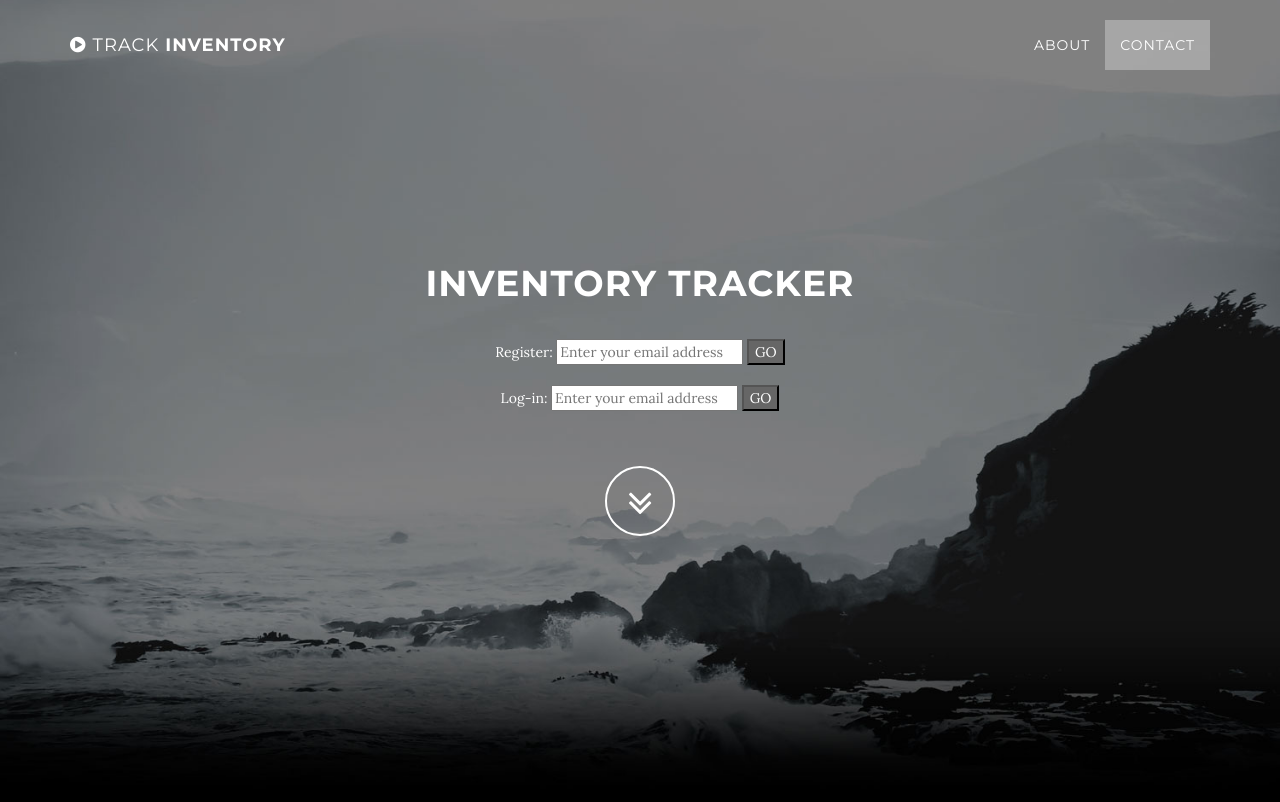
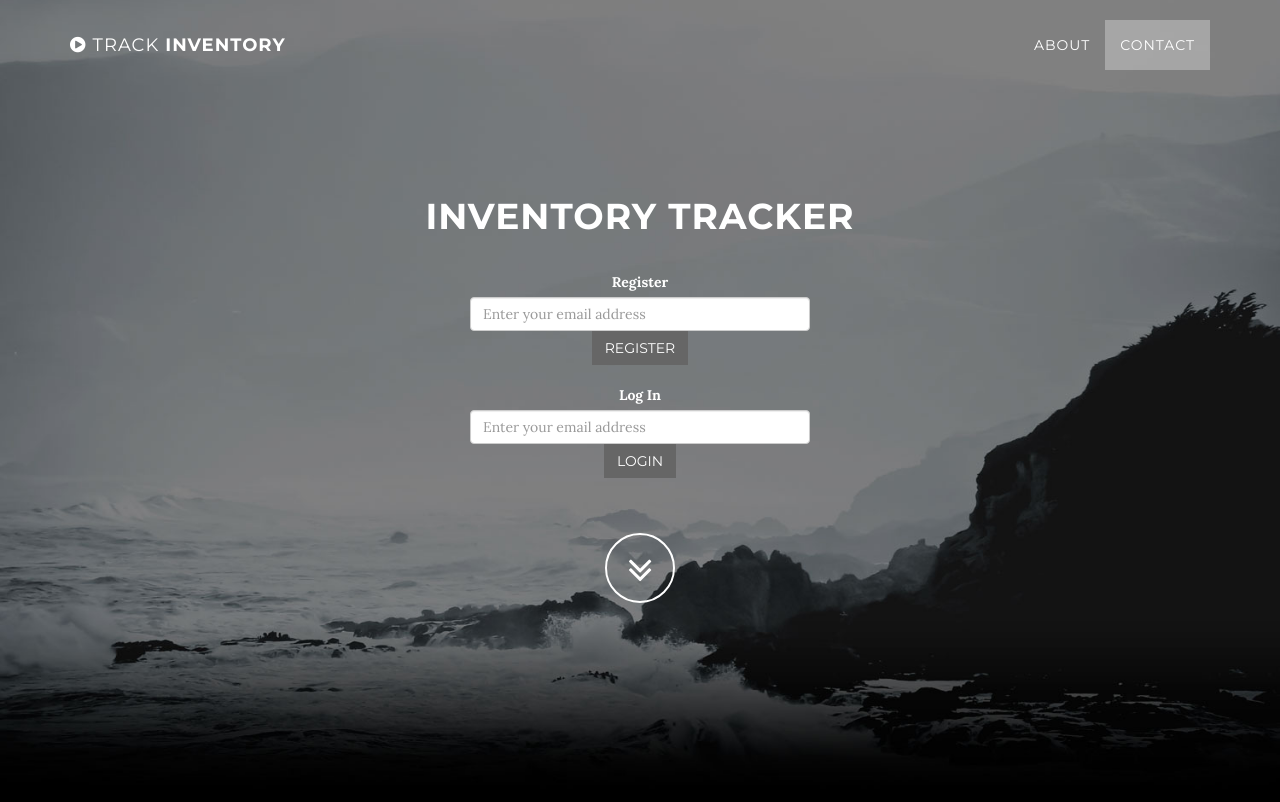
Before and after one commit to MicahSteinbrecher/inventory-flask, a Flask app: page /login in a window 1280 px wide. Shown: the top 802 px of the page. Run offline with Flask 2, Linux system fonts and the light colour scheme; some libraries are stand-ins or nearby versions.

Commit message:
style edits

```diff
--- a/app.py
+++ b/app.py
@@ -45,7 +45,10 @@ def change_to_diamonds(stones):
         diamond.set_color(stone.color)
         diamond.set_size(stone.size)
         diamond.set_shape('round')
-        diamond.value = diamond.get_carat_price(os.environ['RAPAPORT_USERNAME'], os.environ['RAPAPORT_PASSWORD']) * stone.size
+        try:
+            diamond.value = diamond.get_carat_price(os.environ['RAPAPORT_USERNAME'], os.environ['RAPAPORT_PASSWORD']) * stone.size
+        except:
+            diamond.value = -1
         diamond.set_shape(stone.shape)
         diamonds.append(diamond)
     return diamonds
--- a/templates/login.html
+++ b/templates/login.html
@@ -5,17 +5,19 @@
     <div class="col-md-8 col-md-offset-2">
         <h1>Inventory Tracker</h1>
         <form action="{{url_for('create_user')}}" method="POST">
-            <div style="width:340px;text-align:center;margin:0 auto;">
-                Register: <input placeholder="Enter your email address" type="email" name="email" style="color:#000000">
-                <span><button type="submit" style= "background: #666666;">GO</button></span>
+            <div class = 'form-group' style="width:340px;text-align:center;margin:0 auto;">
+                <label for="register">Register</label>
+                <input class="form-control" id = 'register' placeholder="Enter your email address" type="email" name="email" style="color:#000000">
+                <span><button class="btn" type="submit" style= "background: #666666;">Register</button></span>
             </div>
         </form>
         <br>
 
         <form action="{{url_for('validate_login')}}" method="POST">
-            <div style="width:340px;text-align:center;margin:0 auto;">
-                Log-in: <input placeholder="Enter your email address" type="email" name="email" style="color:#000000">
-                <span><button type="submit" style= "background: #666666;">GO</button></span>
+            <div class = 'form-group' style="width:340px;text-align:center;margin:0 auto;">
+                <label for="login">Log In</label>
+                <input class="form-control" id = 'login' placeholder="Enter your email address" type="email" name="email" style="color:#000000">
+                <span><button class="btn" type="submit" style= "background: #666666;">Login</button></span>
             </div>
         </form>
 
```
Also changed, not shown: templates/index.html (+5 -4 lines).
